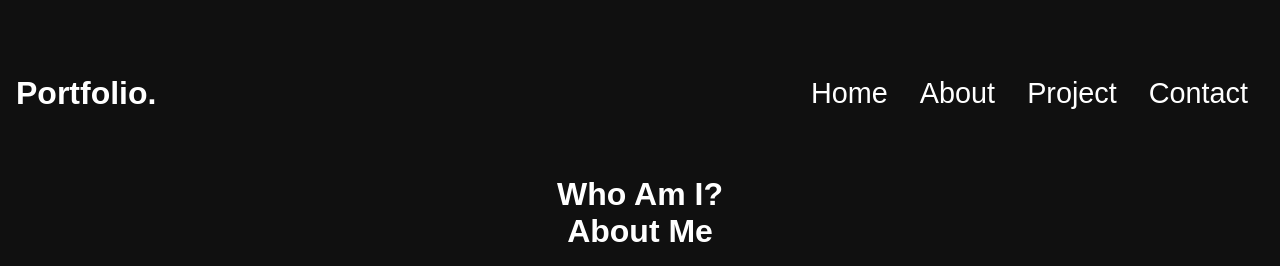
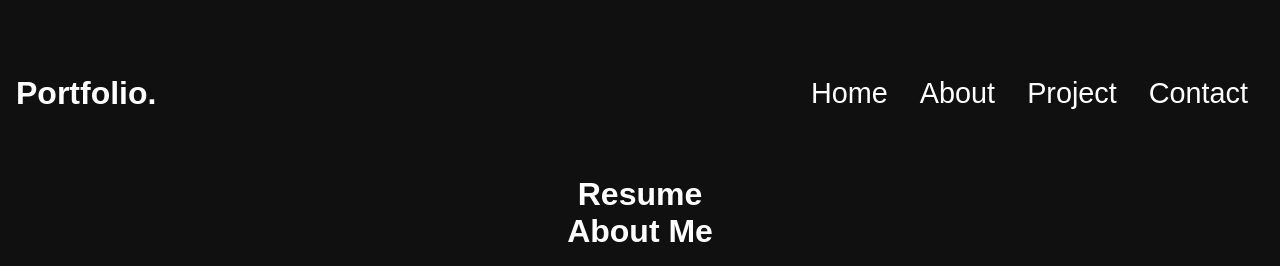
Before and after one commit to Fatuma2117/fatuma-portfolio, a React (Create React App) app: page /about in a window 1280 px wide. Shown: the top 266 px of the page. Built offline with nearby package versions, Linux system fonts and the light colour scheme.

Commit message:
added styling to come page

```diff
--- a/src/components/AboutContent.jsx
+++ b/src/components/AboutContent.jsx
@@ -8,7 +8,7 @@ export const AboutContent = () => {
   return (
     <div className="about">
       <div className="left">
-        <h1>Who Am I?</h1>
+        <h1 className="heading ">Resume</h1>
         <h1>About Me</h1>
         <p>
           {" "}
--- a/src/components/Form.jsx
+++ b/src/components/Form.jsx
@@ -5,7 +5,9 @@ import React from 'react'
 export const Form = () => {
   return (
     <div className="form">
+
         <form>
+          <h1>Let's Chat!</h1>
             <label> Your Name</label>
             <input type="text"></input>
             <label>Email</label>
```
